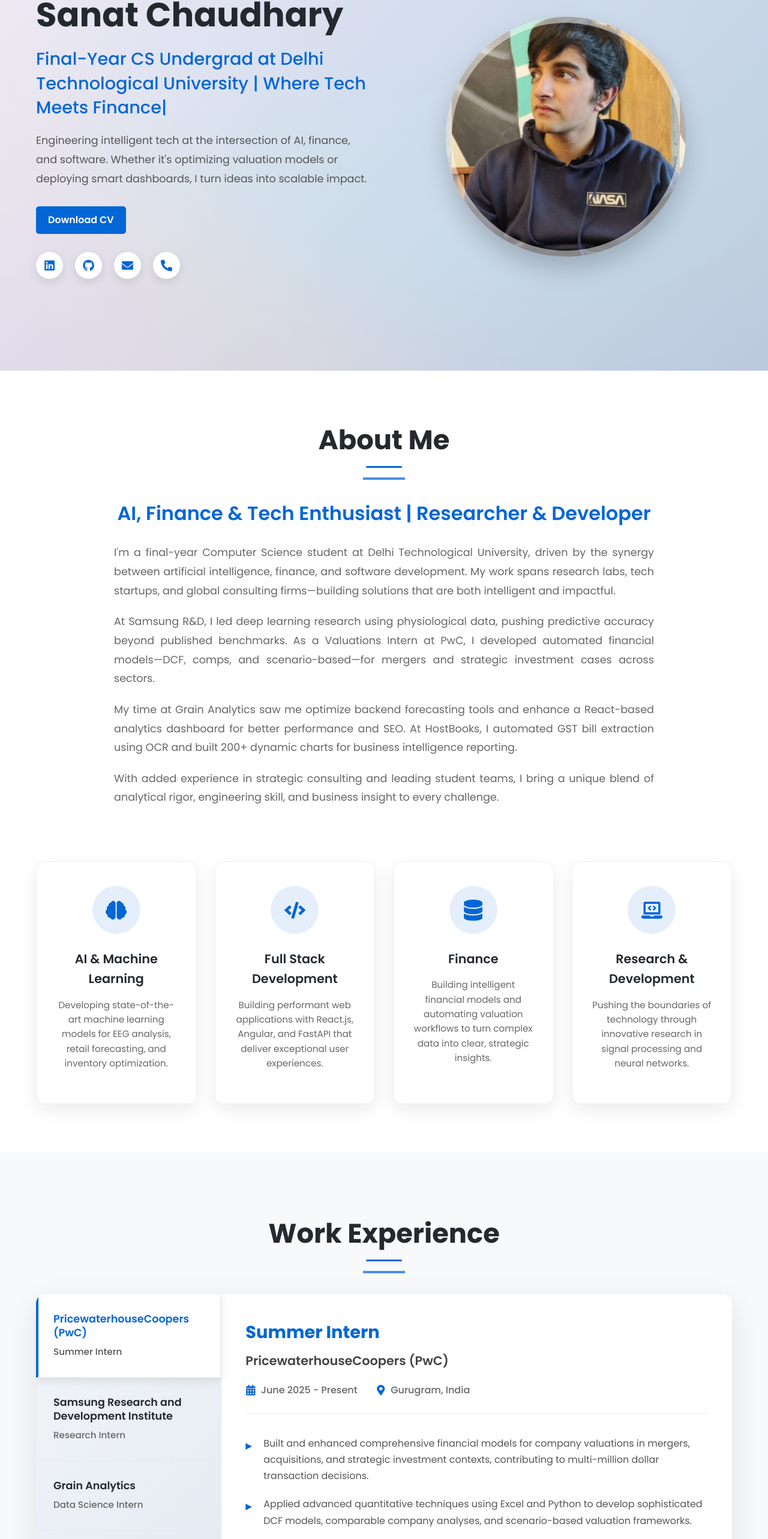
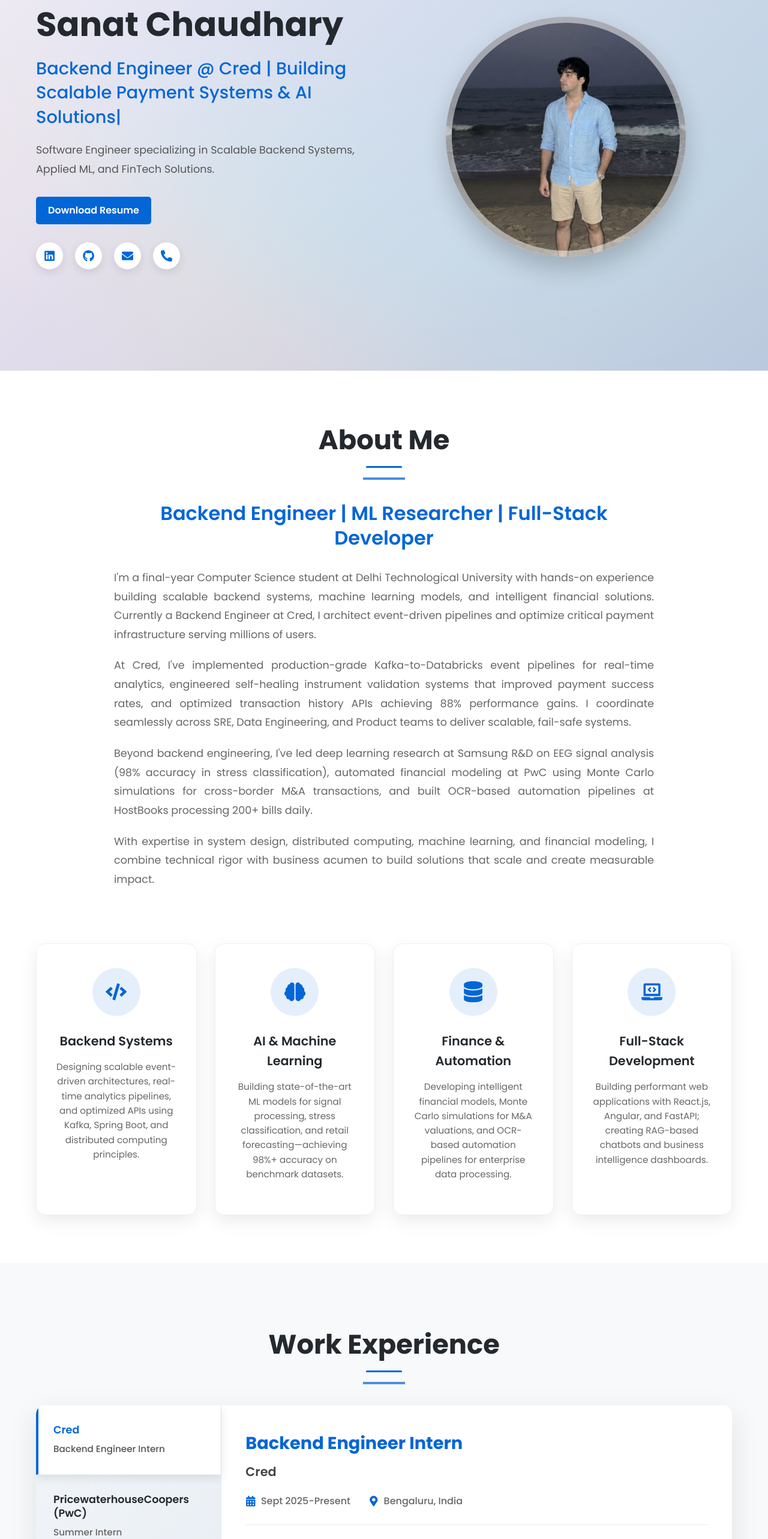
Before and after one commit to sanat75/portfolio-website, a React (Create React App) app: page / in a window 1280 px wide. Shown: the part 182-2748 px from the top of the page at 60% size. Built offline with nearby package versions, Linux system fonts and the light colour scheme.

Commit message:
update portfolio

```diff
--- a/src/About.js
+++ b/src/About.js
@@ -12,18 +12,18 @@ const About = () => {
 
         <div className="about-content">
           <div className="about-text">
-            <h3>AI, Finance & Tech Enthusiast | Researcher & Developer</h3>
+            <h3>Backend Engineer | ML Researcher | Full-Stack Developer</h3>
             <p>
-              I'm a final-year Computer Science student at Delhi Technological University, driven by the synergy between artificial intelligence, finance, and software development. My work spans research labs, tech startups, and global consulting firms—building solutions that are both intelligent and impactful.
+              I'm a final-year Computer Science student at Delhi Technological University with hands-on experience building scalable backend systems, machine learning models, and intelligent financial solutions. Currently a Backend Engineer at Cred, I architect event-driven pipelines and optimize critical payment infrastructure serving millions of users.
             </p>
             <p>
-              At Samsung R&D, I led deep learning research using physiological data, pushing predictive accuracy beyond published benchmarks. As a Valuations Intern at PwC, I developed automated financial models—DCF, comps, and scenario-based—for mergers and strategic investment cases across sectors.
+              At Cred, I've implemented production-grade Kafka-to-Databricks event pipelines for real-time analytics, engineered self-healing instrument validation systems that improved payment success rates, and optimized transaction history APIs achieving 88% performance gains. I coordinate seamlessly across SRE, Data Engineering, and Product teams to deliver scalable, fail-safe systems.
             </p>
             <p>
-              My time at Grain Analytics saw me optimize backend forecasting tools and enhance a React-based analytics dashboard for better performance and SEO. At HostBooks, I automated GST bill extraction using OCR and built 200+ dynamic charts for business intelligence reporting.
+              Beyond backend engineering, I've led deep learning research at Samsung R&D on EEG signal analysis (98% accuracy in stress classification), automated financial modeling at PwC using Monte Carlo simulations for cross-border M&A transactions, and built OCR-based automation pipelines at HostBooks processing 200+ bills daily.
             </p>
             <p>
-              With added experience in strategic consulting and leading student teams, I bring a unique blend of analytical rigor, engineering skill, and business insight to every challenge.
+              With expertise in system design, distributed computing, machine learning, and financial modeling, I combine technical rigor with business acumen to build solutions that scale and create measurable impact.
             </p>
 
             {/* <div className="about-info">
@@ -50,27 +50,27 @@ const About = () => {
         <div className="about-services">
           <div className="service-item">
             <div className="service-icon">
-              <FaBrain />
+              <FaCode />
             </div>
-            <h4>AI & Machine Learning</h4>
-            <p>Developing state-of-the-art machine learning models for EEG analysis, retail forecasting, and inventory optimization.</p>
+            <h4>Backend Systems</h4>
+            <p>Designing scalable event-driven architectures, real-time analytics pipelines, and optimized APIs using Kafka, Spring Boot, and distributed computing principles.</p>
           </div>
 
           <div className="service-item">
             <div className="service-icon">
-              <FaCode />
+              <FaBrain />
             </div>
-            <h4>Full Stack Development</h4>
-            <p>Building performant web applications with React.js, Angular, and FastAPI that deliver exceptional user experiences.</p>
+            <h4>AI & Machine Learning</h4>
+            <p>Building state-of-the-art ML models for signal processing, stress classification, and retail forecasting—achieving 98%+ accuracy on benchmark datasets.</p>
           </div>
 
           <div className="service-item">
             <div className="service-icon">
               <FaDatabase />
             </div>
-            <h4>Finance</h4>
+            <h4>Finance & Automation</h4>
             <p>
-              Building intelligent financial models and automating valuation workflows to turn complex data into clear, strategic insights.
+              Developing intelligent financial models, Monte Carlo simulations for M&A valuations, and OCR-based automation pipelines for enterprise data processing.
             </p>
           </div>
 
@@ -78,8 +78,8 @@ const About = () => {
             <div className="service-icon">
               <FaLaptopCode />
             </div>
-            <h4>Research & Development</h4>
-            <p>Pushing the boundaries of technology through innovative research in signal processing and neural networks.</p>
+            <h4>Full-Stack Development</h4>
+            <p>Building performant web applications with React.js, Angular, and FastAPI; creating RAG-based chatbots and business intelligence dashboards.</p>
           </div>
         </div>
       </div>
--- a/src/Education.js
+++ b/src/Education.js
@@ -10,7 +10,7 @@ const Education = () => {
       institution: "Delhi Technological University",
       field: "Computer Science and Engineering",
       duration: "2022 - 2026 (Expected)",
-      gpa: "8.38/10",
+      gpa: "8.50/10",
       achievements: [
         "Ranked in the top 2 percentile among over 900,000 candidates in JEE Main 2022",
         "Completed 500+ DSA problems on LeetCode, maintaining a top 10% global rank",
--- a/src/Experience.js
+++ b/src/Experience.js
@@ -8,6 +8,21 @@ const Experience = () => {
   const experiences = [
     {
       id: 1,
+      company: "Cred",
+      position: "Backend Engineer Intern",
+      duration: "Sept 2025-Present",
+      location: "Bengaluru, India",
+      description: [
+        "Architected and deployed a production-grade 3-Table Kafka-to-Databricks Event Pipeline for the Autopay Service, capturing SUBSCRIPTION_STATE_CHANGE, SCHEDULE_STATE_CHANGE, and SUBSCRIPTION_ATTRIBUTES_AUDIT events to enable real-time analytics for conversion funnels, churn prediction, and payment success optimization.",
+        "Coordinated across SRE, Data Engineering, and Product teams to deliver a robust event streaming system with guaranteed message ordering and fail-safe publishing, establishing scalable infrastructure for critical payment workflows.",
+        "Engineered a Two-Step Instrument Validation system with Mandate-Based Fallback to resolve production bugs where valid subscriptions failed due to external payment aggregator instrument ID changes, enabling automatic self-healing and significantly improving payment success rates.",
+        "Implemented Multi-Layer Payment Status Validation logic across Schedule Entity, Subscription Entity, and Tenant API to prevent false negatives in failed payment reporting, eliminating user confusion and reducing support escalations.",
+        "Designed and deployed a Priority-Based Sorting Algorithm for the upcoming schedules view, ensuring CANCELLED and FAILED payments remain visible while transforming binary filter logic into intelligent user experience optimization.",
+        "Optimized Autopay Transaction History API with database-level pagination using Spring Data, reducing initial load time by 88% (from 2-3 seconds to <300ms) and network payload by 90%, ensuring optimal performance for users with 1,000+ transactions."
+      ]
+    },
+    {
+      id: 2,
       company: "PricewaterhouseCoopers (PwC)",
       position: "Summer Intern",
       duration: "June 2025 - Present",
@@ -21,7 +36,7 @@ const Experience = () => {
       ]
     },
     {
-      id: 2,
+      id: 3,
       company: "Samsung Research and Development Institute",
       position: "Research Intern",
       duration: "Sept 2024 - Dec 2024",
@@ -35,7 +50,7 @@ const Experience = () => {
       ]
     },
     {
-      id: 3,
+      id: 4,
       company: "Grain Analytics",
       position: "Data Science Intern",
       duration: "Apr 2024 - Jun 2024",
@@ -55,7 +70,7 @@ const Experience = () => {
       ]
     },
     {
-      id: 4,
+      id: 5,
       company: "HostBooks Limited",
       position: "Software Developer Intern",
       duration: "Dec 2023 - Feb 2024",
--- a/src/Hero.css
+++ b/src/Hero.css
@@ -159,7 +159,7 @@
   width: 400px;
   height: 400px;
   border-radius: 50%;
-  background-image: url('./assets/bg3.jpg');
+  background-image: url('./assets/IMG_1524.png');
   background-size: cover;
   background-position: center;
   box-shadow: 0 20px 40px rgba(0, 0, 0, 0.2);
--- a/src/Hero.js
+++ b/src/Hero.js
@@ -10,31 +10,26 @@ const Hero = () => {
         <div className="hero-content">
           <h1>Sanat Chaudhary</h1>
           <div className="hero-subtitle">
-            <span className="typing-effect">Final-Year CS Undergrad at Delhi Technological University | Where Tech Meets Finance</span>
+            <span className="typing-effect">Backend Engineer @ Cred | Building Scalable Payment Systems & AI Solutions</span>
           </div>
           <p className="hero-description">
-  Engineering intelligent tech at the intersection of AI, finance, and software. Whether it's optimizing valuation models or deploying smart dashboards, I turn ideas into scalable impact.
-</p>
+          Software Engineer specializing in Scalable Backend Systems, Applied ML, and FinTech Solutions.          </p>
 
           <div className="hero-cta">
             {/* <Link to="contact" smooth={true} duration={500} className="btn hero-btn">Get In Touch</Link> */}
-            <a href="https://drive.google.com/file/d/1NE5Mzz7IvwqEKLsy-z0fwd-PMYTvo8Nb/view?usp=sharing
-
-
-
-            " target="_blank" rel="noopener noreferrer" className="btn hero-btn-outline">Download CV</a>
+            <a href="https://drive.google.com/file/d/1TFVFIt2I-B7mobSr3gs5lPitWO7HPWZb/view?usp=sharing" target="_blank" rel="noopener noreferrer" className="btn hero-btn-outline">Download Resume</a>
           </div>
           <div className="hero-social">
-            <a href="https://www.linkedin.com/in/sanat-chaudhary-869a90256/" target="_blank" rel="noopener noreferrer">
+            <a href="https://www.linkedin.com/in/sanat-chaudhary-869a90256/" target="_blank" rel="noopener noreferrer" title="LinkedIn">
               <FaLinkedin />
             </a>
-            <a href="https://github.com/sanat75" target="_blank" rel="noopener noreferrer">
+            <a href="https://github.com/sanat75" target="_blank" rel="noopener noreferrer" title="GitHub">
               <FaGithub />
             </a>
-            <a href="mailto:sanat23122003@gmail.com">
+            <a href="mailto:sanat23122003@gmail.com" title="Email">
               <FaEnvelope />
             </a>
-            <a href="tel:+919711647857">
+            <a href="tel:+919711647857" title="Phone">
               <FaPhoneAlt />
             </a>
           </div>
```
Also changed, not shown: src/assets/IMG_1524.png (added).
